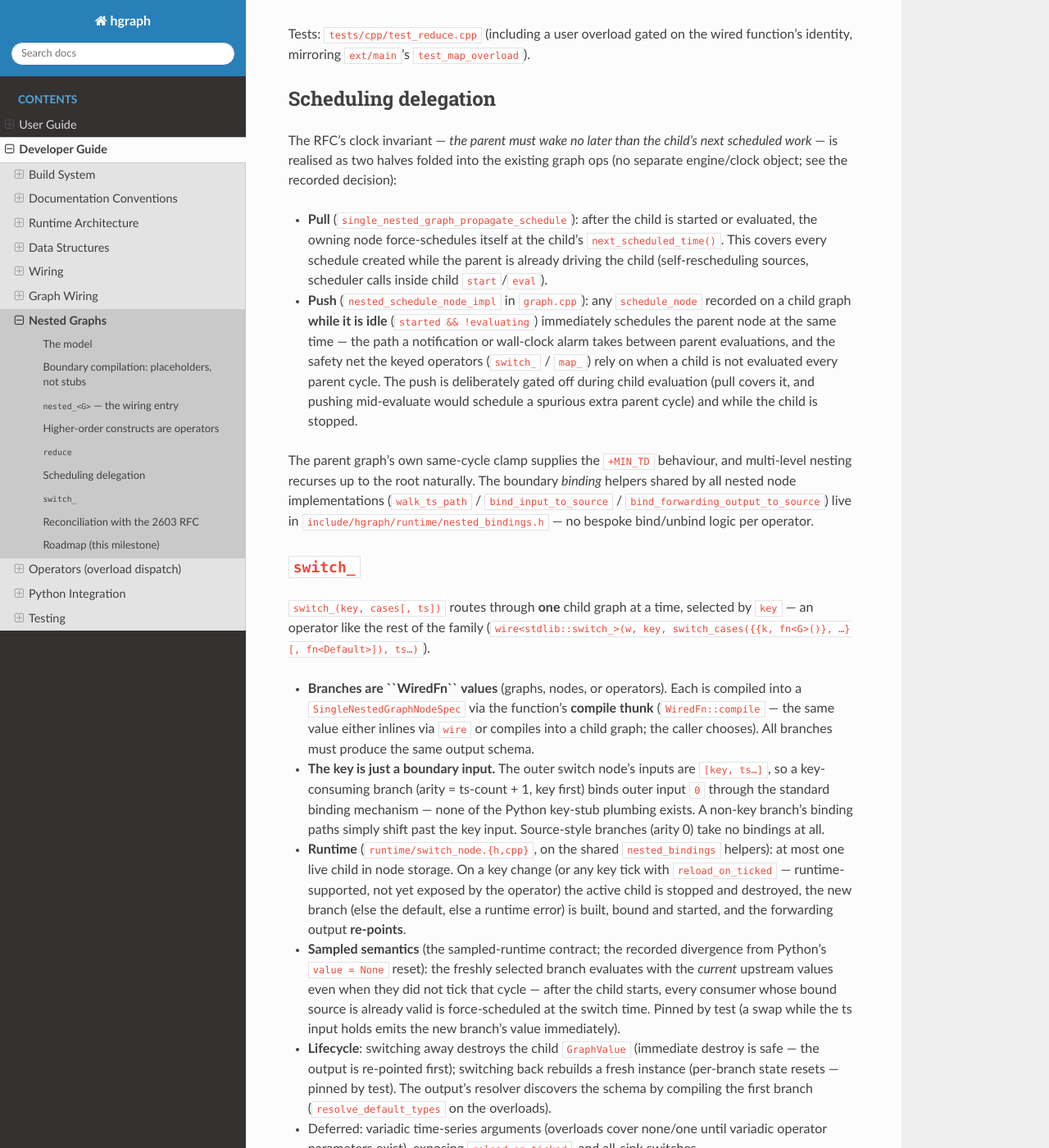
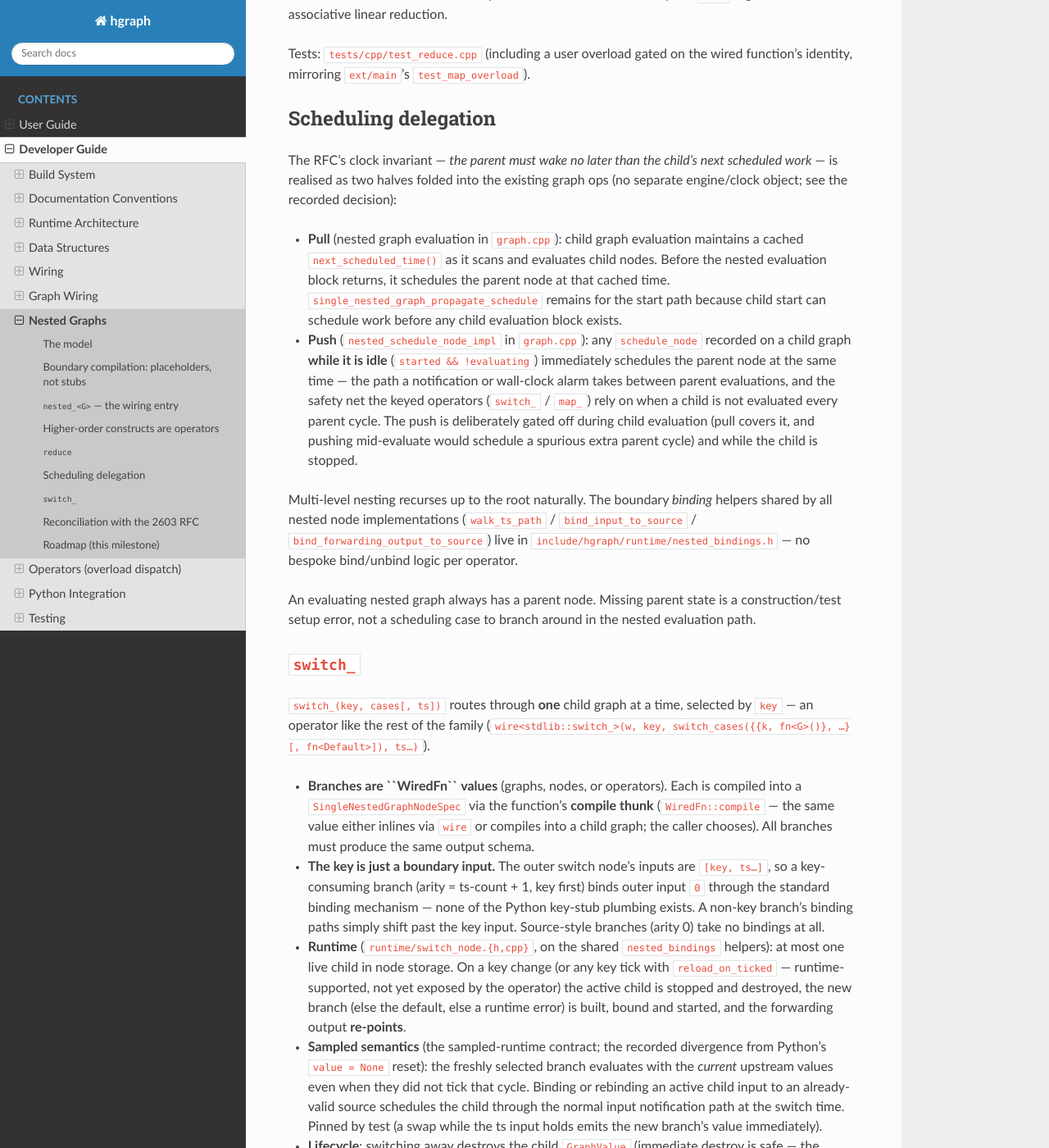
Before and after one commit to hhenson/hg_cpp, a Sphinx documentation site: the page built from docs/source/developer_guide/nested_graphs.rst, in a window 1280 px wide and 1400 px high, scrolled down 3425 px. Shown: the whole window at 82% size. Built offline with Sphinx 7.4.7 and the Read the Docs theme 3.1.0, drawn with Linux system fonts in a browser that asks for light colours; some of the changed text lies outside the part shown.

Commit message:
Cleanup scheduling

```diff
--- a/docs/source/developer_guide/data_structures/schemas/node.rst
+++ b/docs/source/developer_guide/data_structures/schemas/node.rst
@@ -132,7 +132,7 @@ A ``NodeTypeMetaData`` carries:
     Optional list of top-level input selector slots that are active. ``nullopt``
     means the runtime default: every top-level input is active. An engaged empty
     vector is an explicit empty selector set: no input tick can activate the node,
-    so the node only evaluates when forced or scheduled by some other mechanism.
+    so the node only evaluates when scheduled by some other mechanism.
     Static C++ nodes populate this from ``InputActivity`` flags on ``In``.
 
 ``valid_inputs``
--- a/docs/source/developer_guide/nested_graphs.rst
+++ b/docs/source/developer_guide/nested_graphs.rst
@@ -103,12 +103,13 @@ and adds **one** ``single_nested_graph_node`` that owns the child graph:
 - a sink sub-graph (``compose`` returns ``void``) wires as a nested sink node
   (not interned, like every output-less node).
 
-Scheduling follows the existing substrate: the child's
-``next_scheduled_time()`` is propagated to the parent after start/evaluate, so
-a source-only sub-graph drives the outer graph (proven by
-``tests/cpp/test_nested_wiring.cpp``). Child-driven **push** propagation (a
-child node scheduled by notification while the parent is idle) is the next
-increment.
+Scheduling follows the existing substrate: child start can schedule the parent
+from the child's cached ``next_scheduled_time()``, and child evaluation
+propagates the cached next time to the parent before the nested evaluation
+block returns. A source-only sub-graph therefore drives the outer graph
+(proven by ``tests/cpp/test_nested_wiring.cpp``). Child-driven **push**
+propagation covers a child node scheduled by notification while the parent is
+idle.
 
 Tests: ``tests/cpp/test_nested_wiring.cpp``.
 
@@ -181,11 +182,12 @@ The RFC's clock invariant — *the parent must wake no later than the child's
 next scheduled work* — is realised as two halves folded into the existing
 graph ops (no separate engine/clock object; see the recorded decision):
 
-- **Pull** (``single_nested_graph_propagate_schedule``): after the child is
-  started or evaluated, the owning node force-schedules itself at the child's
-  ``next_scheduled_time()``. This covers every schedule created while the
-  parent is already driving the child (self-rescheduling sources, scheduler
-  calls inside child ``start``/``eval``).
+- **Pull** (nested graph evaluation in ``graph.cpp``): child graph evaluation
+  maintains a cached ``next_scheduled_time()`` as it scans and evaluates child
+  nodes. Before the nested evaluation block returns, it schedules the parent
+  node at that cached time. ``single_nested_graph_propagate_schedule`` remains
+  for the start path because child start can schedule work before any child
+  evaluation block exists.
 - **Push** (``nested_schedule_node_impl`` in ``graph.cpp``): any
   ``schedule_node`` recorded on a child graph **while it is idle**
   (``started && !evaluating``) immediately schedules the parent node at the
@@ -196,13 +198,16 @@ graph ops (no separate engine/clock object; see the recorded decision):
   pushing mid-evaluate would schedule a spurious extra parent cycle) and
   while the child is stopped.
 
-The parent graph's own same-cycle clamp supplies the ``+MIN_TD`` behaviour,
-and multi-level nesting recurses up to the root naturally. The boundary
-*binding* helpers shared by all nested node implementations
+Multi-level nesting recurses up to the root naturally. The boundary *binding*
+helpers shared by all nested node implementations
 (``walk_ts_path`` / ``bind_input_to_source`` /
 ``bind_forwarding_output_to_source``) live in
 ``include/hgraph/runtime/nested_bindings.h`` — no bespoke bind/unbind logic
 per operator.
+
+An evaluating nested graph always has a parent node. Missing parent state is a
+construction/test setup error, not a scheduling case to branch around in the
+nested evaluation path.
 
 
 ``switch_``
@@ -233,9 +238,10 @@ ts…)``).
 - **Sampled semantics** (the sampled-runtime contract; the recorded
   divergence from Python's ``value = None`` reset): the freshly selected
   branch evaluates with the *current* upstream values even when they did not
-  tick that cycle — after the child starts, every consumer whose bound source
-  is already valid is force-scheduled at the switch time. Pinned by test
-  (a swap while the ts input holds emits the new branch's value immediately).
+  tick that cycle. Binding or rebinding an active child input to an
+  already-valid source schedules the child through the normal input
+  notification path at the switch time. Pinned by test (a swap while the ts
+  input holds emits the new branch's value immediately).
 - **Lifecycle**: switching away destroys the child ``GraphValue`` (immediate
   destroy is safe — the output is re-pointed first); switching back rebuilds
   a fresh instance (per-branch state resets — pinned by test). The output's
@@ -261,8 +267,7 @@ current code wins:
   the executor ops). The RFC's clock invariant — the parent must wake no later
   than the child's next scheduled time — is realised as (a) pull-style
   propagation after child start/evaluate (exists) and (b) push propagation from
-  the nested graph's ``schedule_node`` to the parent node (next increment). The
-  parent graph's existing same-cycle clamp provides the ``+MIN_TD`` behaviour.
+  the nested graph's ``schedule_node`` to the parent node.
 - **No ``ChildGraphTemplate`` / ``ChildGraphInstance`` classes.** Template =
   ``CompiledSubGraph``; instance = ``GraphValue`` in node storage.
 - **Binding modes.** Of the RFC's binding-mode catalogue only the modes the
@@ -274,9 +279,11 @@ current code wins:
   (context import/export, REF adaptation across the boundary, recordable-state
   pass-through) is rejected explicitly at wiring time until designed here.
 - **Sampled semantics on rebind.** Per the sampled-runtime contract, when
-  ``switch_`` retargets the forwarding output at time *t* the output samples the
-  new branch at *t*; we deliberately diverge from Python's ``value = None``
-  reset and will pin the behaviour with tests when ``switch_`` lands.
+  ``switch_`` retargets the active branch at time *t*, the new child samples any
+  already-valid bound inputs at *t*. That happens by scheduling the child
+  through active input bind/rebind notification, not by bypassing normal graph
+  scheduling or forcing eval directly. We deliberately diverge from Python's
+  ``value = None`` reset.
 - **No slab payload stores yet.** ``map_`` will use
   ``unordered_dense::map<Value, std::unique_ptr<PerKeyState>>`` — pointer-stable
   per-key state (a relocated live ``GraphValue`` would break notifier
```
Also changed, not shown: other parts of docs/source/developer_guide/nested_graphs.rst (+1 -1 lines), docs/source/developer_guide/architecture.rst (+41 -7 lines), docs/source/developer_guide/data_structures/overview/structural_layers.rst (+25 -6 lines), docs/source/developer_guide/data_structures/plans_and_ops/time_series.rst (+10 -0 lines), 12 other files.
